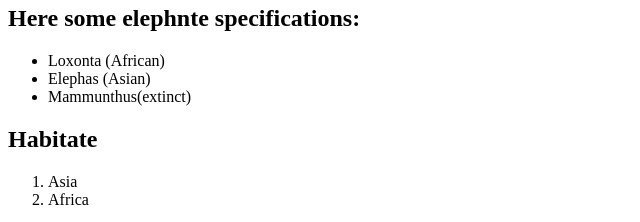
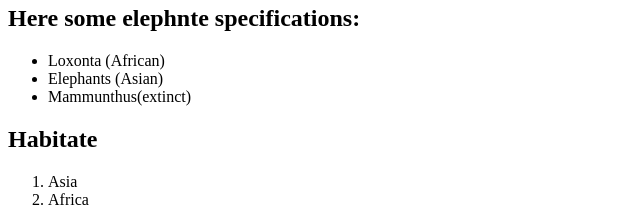
Before and after one commit to dshekhte/Web_Tel-Ran, a plain HTML site: page index.html in a window 1280 px wide. Shown: the part 721-943 px from the top of the page, 0-640 px from the left. Drawn offline with Linux system fonts and the light colour scheme.

Commit message:
classword_1

```diff
--- a/index.html
+++ b/index.html
@@ -33,7 +33,7 @@
 <h2>Here some elephnte specifications:</h2>
 <ul>
     <li>Loxonta (African)</li>
-    <li>Elephas (Asian)</li>
+    <li>Elephants (Asian)</li>
     <li>Mammunthus(extinct)</li>
 </ul>
 <h2>Habitate</h2>
```
